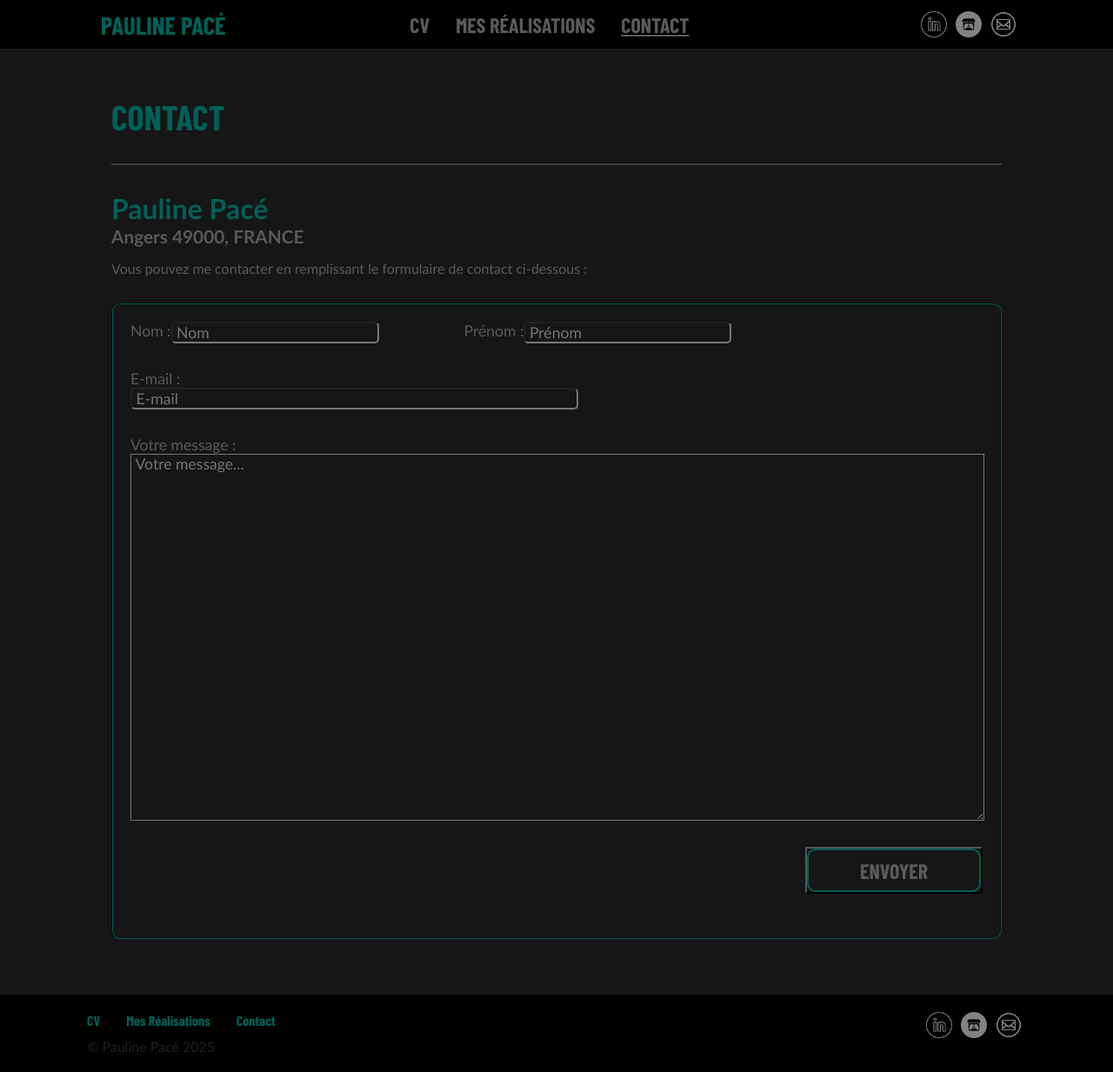
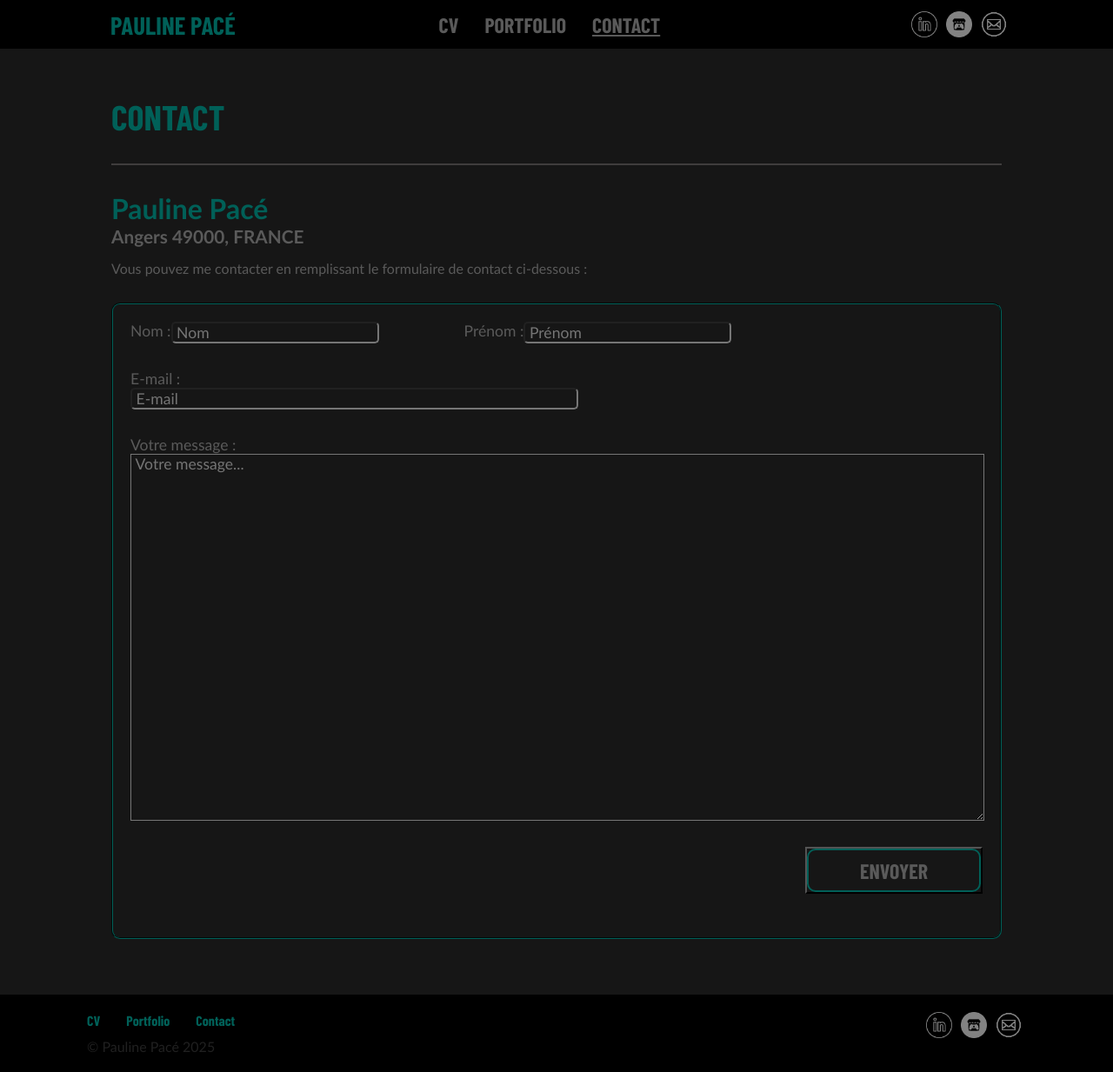
Before and after one commit to Lytheaa/Lytheaa.github.io, a plain HTML site: page contact.html in a window 1280 px wide. Shown: the whole page at 87% size. Drawn offline with nearby package versions, Linux system fonts and the light colour scheme; a web font is replaced by a local one.

Commit message:
Update contact.html

```diff
--- a/contact.html
+++ b/contact.html
@@ -32,7 +32,7 @@
     <div id="logoNavBar"><p>Pauline Pacé</p></div>
     <ul class="navList">
         <li> <a href="index.html">CV</a></li>
-        <li> <a href="portfolio.html">Mes Réalisations</a></li>
+        <li> <a href="portfolio.html">Portfolio</a></li>
         <li id="pageActuelle">  <a href="contact.html">Contact</a></li>
     </ul>
     <div class="socials">
@@ -85,7 +85,7 @@
     <div class="footerZone">
     <div> <ul class="footerList">
         <li> <a href="index.html">CV</a></li>
-        <li> <a href="portfolio.html">Mes Réalisations</a></li>
+        <li> <a href="portfolio.html">Portfolio</a></li>
         <li>  <a href="contact.html">Contact</a></li>
 
     </ul></div>
```
